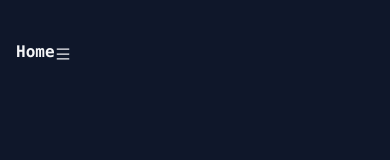
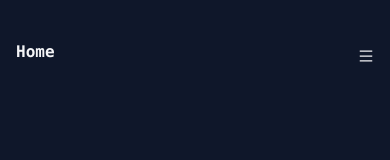
Before and after one commit to Genevive-Mbesi/Portfolio, a React (Create React App) app in the folder portfolio/: page / in a window 390 px wide. Shown: the top 160 px of the page. Built offline with nearby package versions, Linux system fonts and the light colour scheme.

Commit message:
nav response

```diff
--- a/portfolio/src/components/navbar.jsx
+++ b/portfolio/src/components/navbar.jsx
@@ -16,7 +16,7 @@ export default function Navbar() {
           <h1 className="text-s font-semibold font-mono mb-4 lg:mb-0">
             <Link to="/">Home</Link>
           </h1>
-          <div className="lg:hidden mb-3 lg:mb-0 lg:mr-3 ">
+          <div className="lg:hidden lg:flex flex-col  lg:items-center absolute top-10 right-4 mt-2  ">
             {/* Button to toggle the menu on small screens */}
             <h1 onClick={toggleMenu} className="cursor-pointer">
               <AiOutlineMenu />
```
